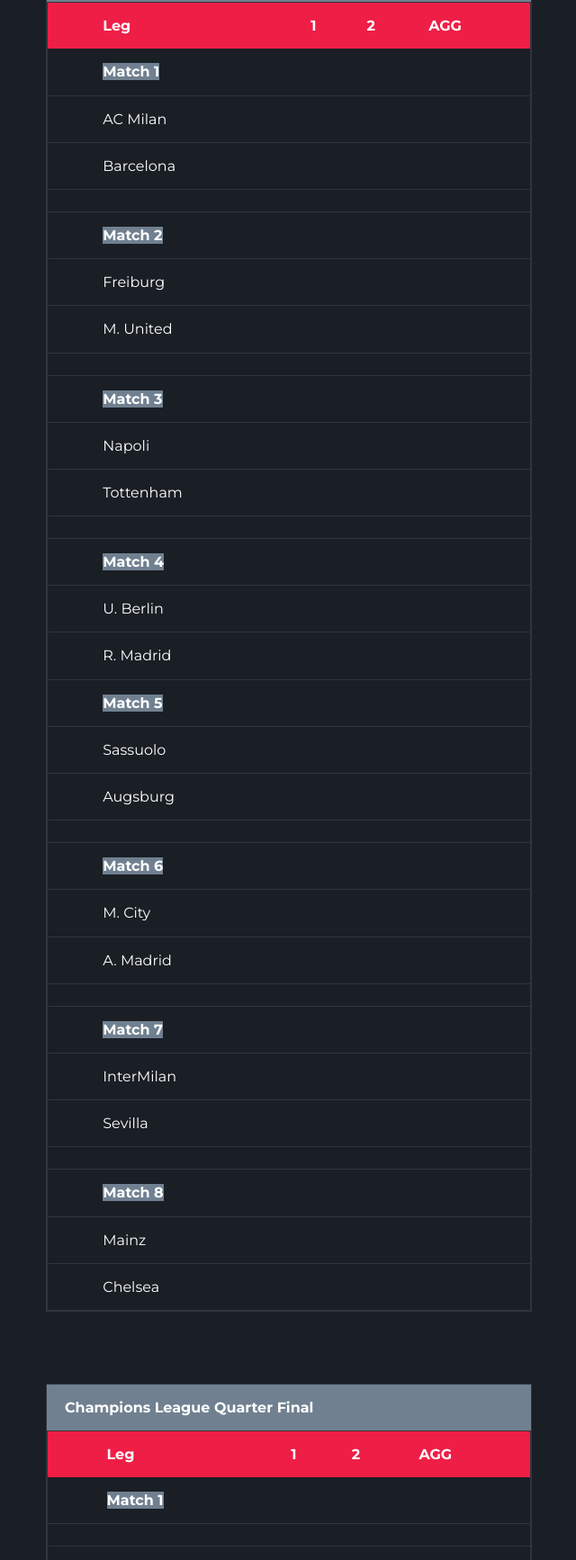
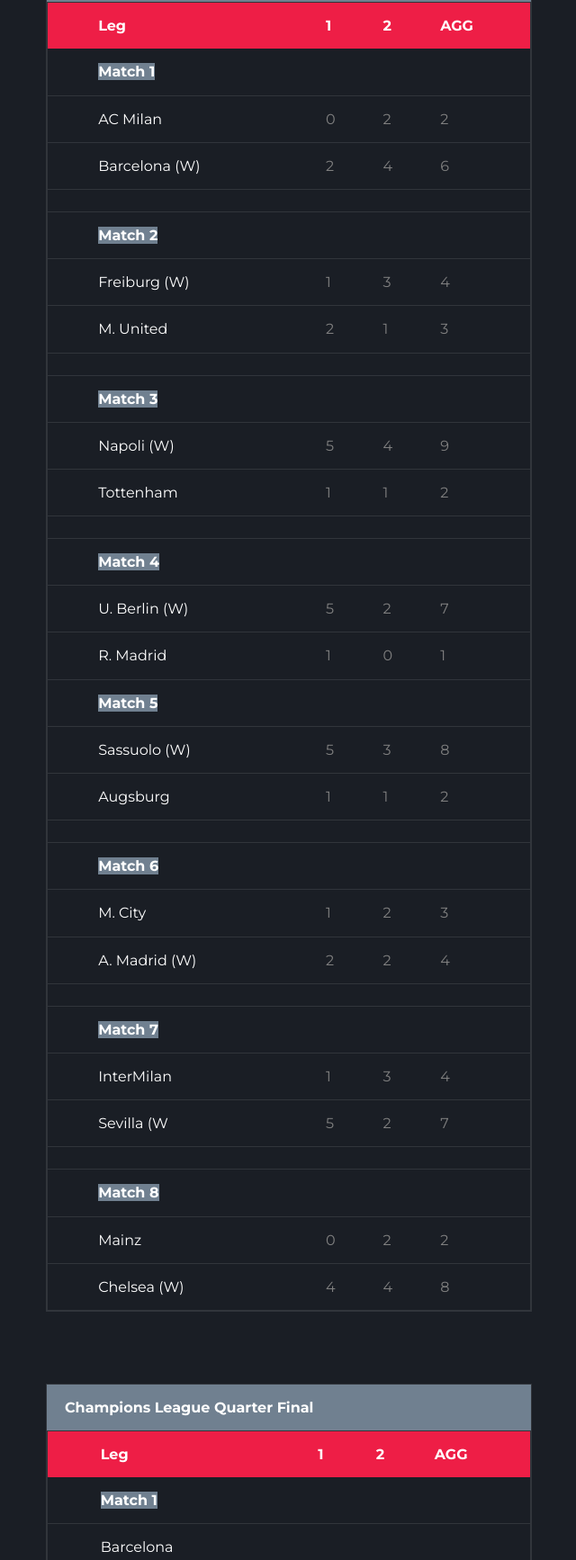
Before and after one commit to LigaCommunity-League/Champions.League, a plain HTML site: page CLStanding.html in a window 1280 px wide. Shown: the part 184-1918 px from the top of the page at 90% size, without its empty margins (34-674 px from the left). Drawn offline with Linux system fonts and the light colour scheme.

Commit message:
CLStanding.html

```diff
--- a/CLStanding.html
+++ b/CLStanding.html
@@ -59,16 +59,16 @@
                 <tr>
                   <td></td>
                   <td><strong class="text-white">AC Milan</strong></td>
-                  <td></td>
-                  <td></td>
-                  <td></td>
+                  <td>0</td>
+                  <td>2</td>
+                  <td>2</td>
                 </tr>
                 <tr>
                   <td></td>
-                  <td><strong class="text-white">Barcelona</strong></td>
-                  <td></td>
-                  <td></td>
-                  <td></td>
+                  <td><strong class="text-white">Barcelona (W)</strong></td>
+                  <td>2</td>
+                  <td>4</td>
+                  <td>6</td>
 
 
                 </tr>
@@ -88,17 +88,17 @@
                 </tr>
                 <tr>
                   <td></td>
-                  <td><strong class="text-white">Freiburg</strong></td>
-                  <td></td>
-                  <td></td>
-                  <td></td>
+                  <td><strong class="text-white">Freiburg (W)</strong></td>
+                  <td>1</td>
+                  <td>3</td>
+                  <td>4</td>
                 </tr>
                 <tr>
                   <td></td>
                   <td><strong class="text-white">M. United</strong></td>
-                  <td></td>
-                  <td></td>
-                  <td></td>
+                  <td>2</td>
+                  <td>1</td>
+                  <td>3</td>
 
 
                 </tr>
@@ -118,17 +118,17 @@
                 </tr>
                 <tr>
                   <td></td>
-                  <td><strong class="text-white">Napoli</strong></td>
-                  <td></td>
-                  <td></td>
-                  <td></td>
+                  <td><strong class="text-white">Napoli (W)</strong></td>
+                  <td>5</td>
+                  <td>4</td>
+                  <td>9</td>
                 </tr>
                 <tr>
                   <td></td>
                   <td><strong class="text-white">Tottenham</strong></td>
-                  <td></td>
-                  <td></td>
-                  <td></td>
+                  <td>1</td>
+                  <td>1</td>
+                  <td>2</td>
 
 
                 </tr>
@@ -148,17 +148,17 @@
                 </tr>
                 <tr>
                   <td></td>
-                  <td><strong class="text-white">U. Berlin</strong></td>
-                  <td></td>
-                  <td></td>
-                  <td></td>
+                  <td><strong class="text-white">U. Berlin (W)</strong></td>
+                  <td>5</td>
+                  <td>2</td>
+                  <td>7</td>
                 </tr>
                 <tr>
                   <td></td>
                   <td><strong class="text-white">R. Madrid</strong></td>
-                  <td></td>
-                  <td></td>
-                  <td></td>
+                  <td>1</td>
+                  <td>0</td>
+                  <td>1</td>
 
 
                 </tr>
@@ -171,17 +171,17 @@
               </tr>
               <tr>
                 <td></td>
-                <td><strong class="text-white">Sassuolo</strong></td>
-                <td></td>
-                <td></td>
-                <td></td>
+                <td><strong class="text-white">Sassuolo (W)</strong></td>
+                <td>5</td>
+                <td>3</td>
+                <td>8</td>
               </tr>
               <tr>
                 <td></td>
                 <td><strong class="text-white">Augsburg</strong></td>
-                <td></td>
-                <td></td>
-                <td></td>
+                <td>1</td>
+                <td>1</td>
+                <td>2</td>
 
 
               </tr>
@@ -202,16 +202,16 @@
               <tr>
                 <td></td>
                 <td><strong class="text-white">M. City</strong></td>
-                <td></td>
-                <td></td>
-                <td></td>
+                <td>1</td>
+                <td>2</td>
+                <td>3</td>
               </tr>
               <tr>
                 <td></td>
-                <td><strong class="text-white">A. Madrid</strong></td>
-                <td></td>
-                <td></td>
-                <td></td>
+                <td><strong class="text-white">A. Madrid (W)</strong></td>
+                <td>2</td>
+                <td>2</td>
+                <td>4</td>
 
 
               </tr>
@@ -232,16 +232,16 @@
               <tr>
                 <td></td>
                 <td><strong class="text-white">InterMilan</strong></td>
-                <td></td>
-                <td></td>
-                <td></td>
+                <td>1</td>
+                <td>3</td>
+                <td>4</td>
               </tr>
               <tr>
                 <td></td>
-                <td><strong class="text-white">Sevilla</strong></td>
-                <td></td>
-                <td></td>
-                <td></td>
+                <td><strong class="text-white">Sevilla (W</strong></td>
+                <td>5</td>
+                <td>2</td>
+                <td>7</td>
 
 
               </tr>
@@ -262,16 +262,16 @@
               <tr>
                 <td></td>
                 <td><strong class="text-white">Mainz</strong></td>
-                <td></td>
-                <td></td>
-                <td></td>
+                <td>0</td>
+                <td>2</td>
+                <td>2</td>
               </tr>
               <tr>
                 <td></td>
-                <td><strong class="text-white">Chelsea</strong></td>
-                <td></td>
-                <td></td>
-                <td></td>
+                <td><strong class="text-white">Chelsea (W)</strong></td>
+                <td>4</td>
+                <td>4</td>
+                <td>8</td>
 
 
               </tr>
@@ -315,14 +315,14 @@
                     </tr>
                     <tr>
                       <td></td>
-                      <td><strong class="text-white"></strong></td>
+                      <td><strong class="text-white">Barcelona</strong></td>
                       <td></td>
                       <td></td>
                       <td></td>
                     </tr>
                     <tr>
                       <td></td>
-                      <td><strong class="text-white"></strong></td>
+                      <td><strong class="text-white">Freiburg</strong></td>
                       <td></td>
                       <td></td>
                       <td></td>
@@ -345,17 +345,17 @@
                     </tr>
                     <tr>
                       <td></td>
-                      <td><strong class="text-white"></strong></td>
-                      <td></td>
-                      <td></td>
-                      <td></td>
+                      <td><strong class="text-white">Napoli</strong></td>
+                      <td>2</td>
+                      <td>3</td>
+                      <td>5</td>
                     </tr>
                     <tr>
                       <td></td>
-                      <td><strong class="text-white"></strong></td>
-                      <td></td>
-                      <td></td>
-                      <td></td>
+                      <td><strong class="text-white">U. Berlin (W)</strong></td>
+                      <td>5</td>
+                      <td>5</td>
+                      <td>10</td>
 
 
                     </tr>
@@ -375,14 +375,14 @@
                     </tr>
                     <tr>
                       <td></td>
-                      <td><strong class="text-white"></strong></td>
+                      <td><strong class="text-white">Sassuolo</strong></td>
                       <td></td>
                       <td></td>
                       <td></td>
                     </tr>
                     <tr>
                       <td></td>
-                      <td><strong class="text-white"></strong></td>
+                      <td><strong class="text-white">A. Madrid</strong></td>
                       <td></td>
                       <td></td>
                       <td></td>
@@ -405,14 +405,14 @@
                     </tr>
                     <tr>
                       <td></td>
-                      <td><strong class="text-white"></strong></td>
+                      <td><strong class="text-white">Sevilla</strong></td>
                       <td></td>
                       <td></td>
                       <td></td>
                     </tr>
                     <tr>
                       <td></td>
-                      <td><strong class="text-white"></strong></td>
+                      <td><strong class="text-white">Chelsea</strong></td>
                       <td></td>
                       <td></td>
                       <td></td>
```
